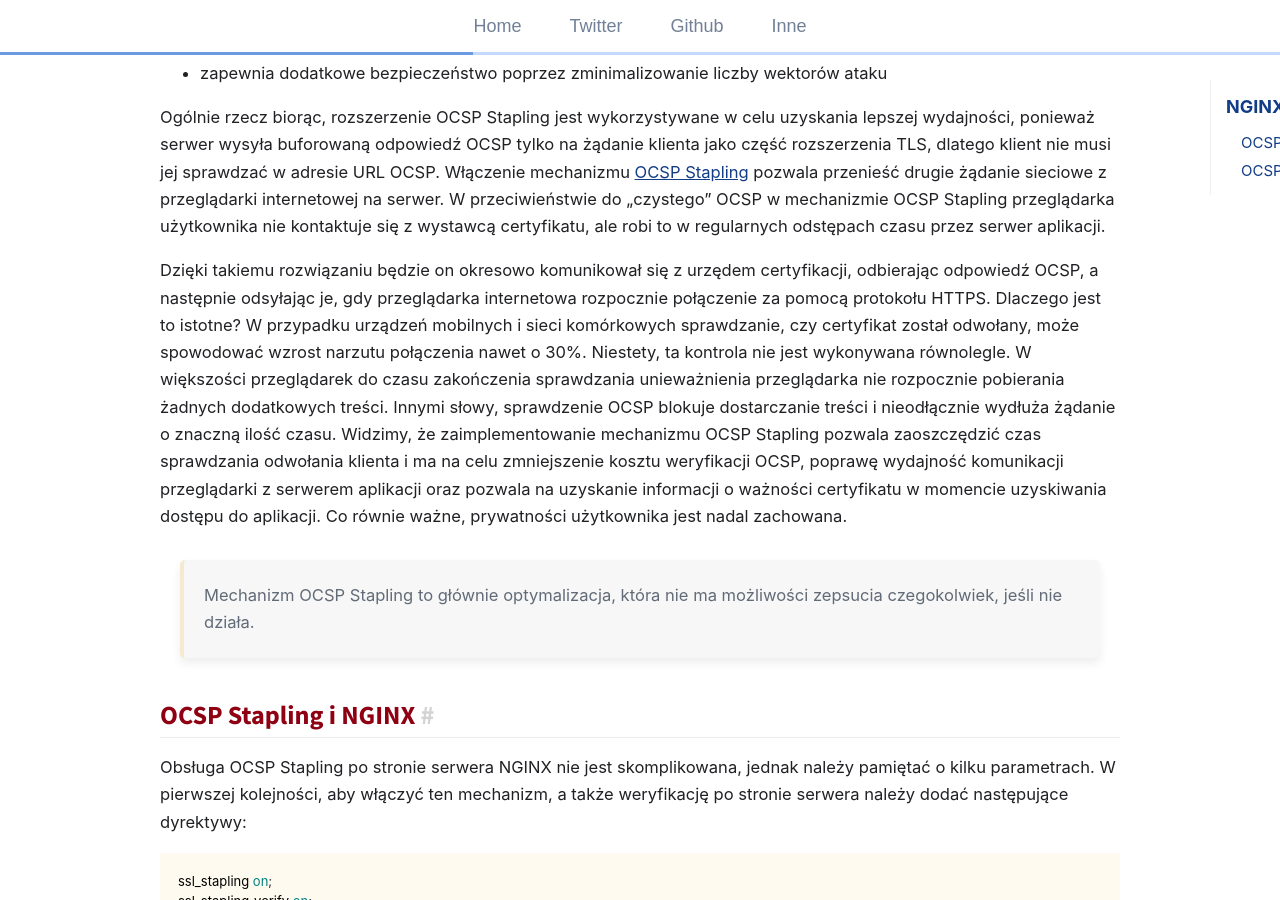
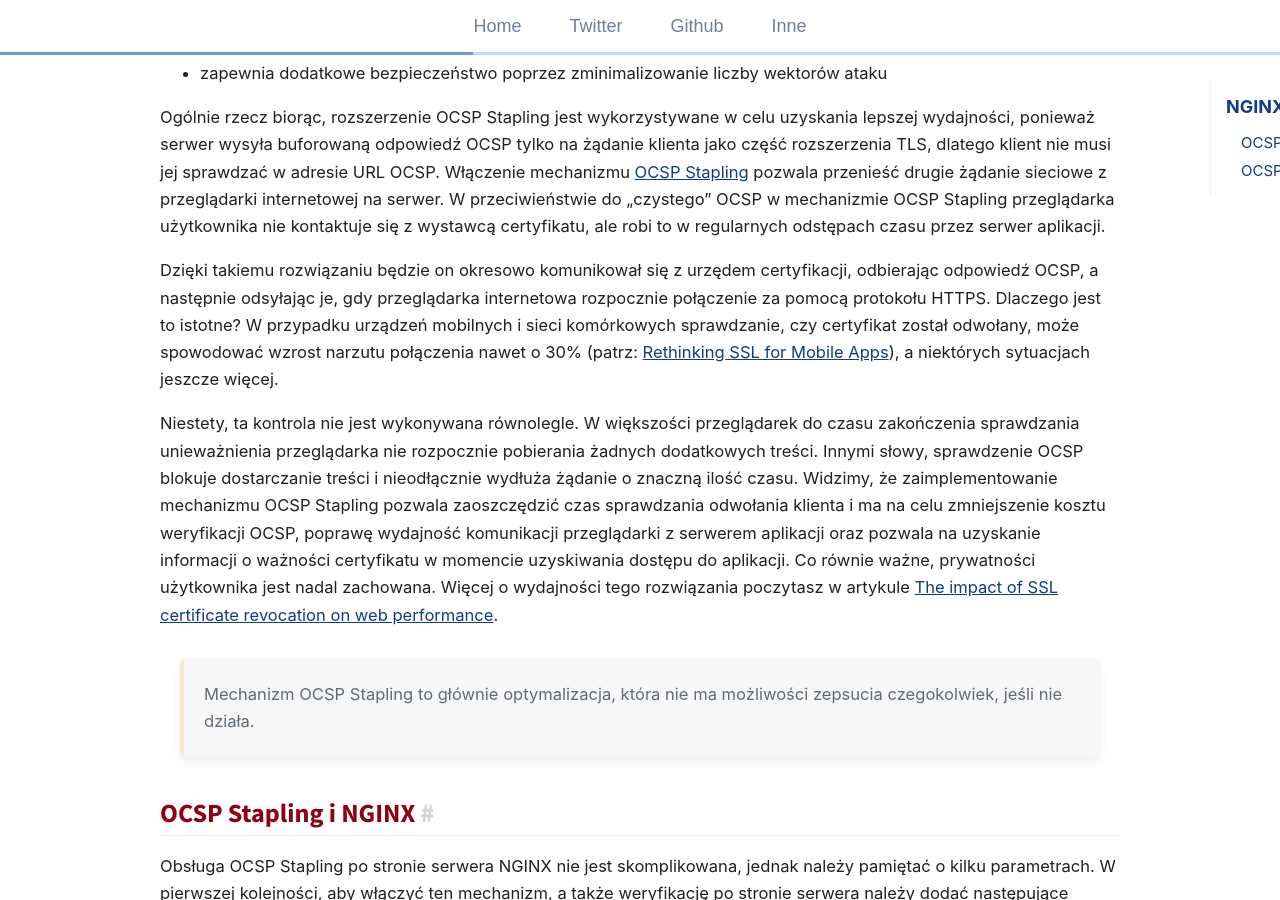
Before and after one commit to git04112019/trimstray.github.io, a Jekyll site: the page built from _posts/2020-01-25-nginx-ocsp_stapling.md, in a window 1280 px wide and 900 px high, scrolled down 1809 px. Built offline with Jekyll 4.4.1, drawn with Linux system fonts in a browser that asks for light colours; comment, search, counter and statistics services are not loaded.

Commit message:
uncommited changes - signed-off-by: trimstray <trimstray@gmail.com>

```diff
--- a/_posts/2020-01-25-nginx-ocsp_stapling.md
+++ b/_posts/2020-01-25-nginx-ocsp_stapling.md
@@ -46,7 +46,9 @@ OCSP Stapling ma kilka zalet, w tym:
 
 Ogólnie rzecz biorąc, rozszerzenie OCSP Stapling jest wykorzystywane w celu uzyskania lepszej wydajności, ponieważ serwer wysyła buforowaną odpowiedź OCSP tylko na żądanie klienta jako część rozszerzenia TLS, dlatego klient nie musi jej sprawdzać w adresie URL OCSP. Włączenie mechanizmu [OCSP Stapling](https://www.tunetheweb.com/performance/ocsp-stapling/) pozwala przenieść drugie żądanie sieciowe z przeglądarki internetowej na serwer. W przeciwieństwie do „czystego” OCSP w mechanizmie OCSP Stapling przeglądarka użytkownika nie kontaktuje się z wystawcą certyfikatu, ale robi to w regularnych odstępach czasu przez serwer aplikacji.
 
-Dzięki takiemu rozwiązaniu będzie on okresowo komunikował się z urzędem certyfikacji, odbierając odpowiedź OCSP, a następnie odsyłając je, gdy przeglądarka internetowa rozpocznie połączenie za pomocą protokołu HTTPS. Dlaczego jest to istotne? W przypadku urządzeń mobilnych i sieci komórkowych sprawdzanie, czy certyfikat został odwołany, może spowodować wzrost narzutu połączenia nawet o 30%. Niestety, ta kontrola nie jest wykonywana równolegle. W większości przeglądarek do czasu zakończenia sprawdzania unieważnienia przeglądarka nie rozpocznie pobierania żadnych dodatkowych treści. Innymi słowy, sprawdzenie OCSP blokuje dostarczanie treści i nieodłącznie wydłuża żądanie o znaczną ilość czasu. Widzimy, że zaimplementowanie mechanizmu OCSP Stapling pozwala zaoszczędzić czas sprawdzania odwołania klienta i ma na celu zmniejszenie kosztu weryfikacji OCSP, poprawę wydajność komunikacji przeglądarki z serwerem aplikacji oraz pozwala na uzyskanie informacji o ważności certyfikatu w momencie uzyskiwania dostępu do aplikacji. Co równie ważne, prywatności użytkownika jest nadal zachowana.
+Dzięki takiemu rozwiązaniu będzie on okresowo komunikował się z urzędem certyfikacji, odbierając odpowiedź OCSP, a następnie odsyłając je, gdy przeglądarka internetowa rozpocznie połączenie za pomocą protokołu HTTPS. Dlaczego jest to istotne? W przypadku urządzeń mobilnych i sieci komórkowych sprawdzanie, czy certyfikat został odwołany, może spowodować wzrost narzutu połączenia nawet o 30% (patrz: [Rethinking SSL for Mobile Apps](https://www.belshe.com/2012/02/04/rethinking-ssl-for-mobile-apps/)), a niektórych sytuacjach jeszcze więcej.
+
+Niestety, ta kontrola nie jest wykonywana równolegle. W większości przeglądarek do czasu zakończenia sprawdzania unieważnienia przeglądarka nie rozpocznie pobierania żadnych dodatkowych treści. Innymi słowy, sprawdzenie OCSP blokuje dostarczanie treści i nieodłącznie wydłuża żądanie o znaczną ilość czasu. Widzimy, że zaimplementowanie mechanizmu OCSP Stapling pozwala zaoszczędzić czas sprawdzania odwołania klienta i ma na celu zmniejszenie kosztu weryfikacji OCSP, poprawę wydajność komunikacji przeglądarki z serwerem aplikacji oraz pozwala na uzyskanie informacji o ważności certyfikatu w momencie uzyskiwania dostępu do aplikacji. Co równie ważne, prywatności użytkownika jest nadal zachowana. Więcej o wydajności tego rozwiązania poczytasz w artykule [The impact of SSL certificate revocation on web performance](https://nooshu.github.io/blog/2020/01/26/the-impact-of-ssl-certificate-revocation-on-web-performance/).
 
   > Mechanizm OCSP Stapling to głównie optymalizacja, która nie ma możliwości zepsucia czegokolwiek, jeśli nie działa.
 
```
Also changed, not shown: _posts/2019-07-21-nginx-optymalizacja_sesji_ssl-tls.md (+3 -1 lines).
